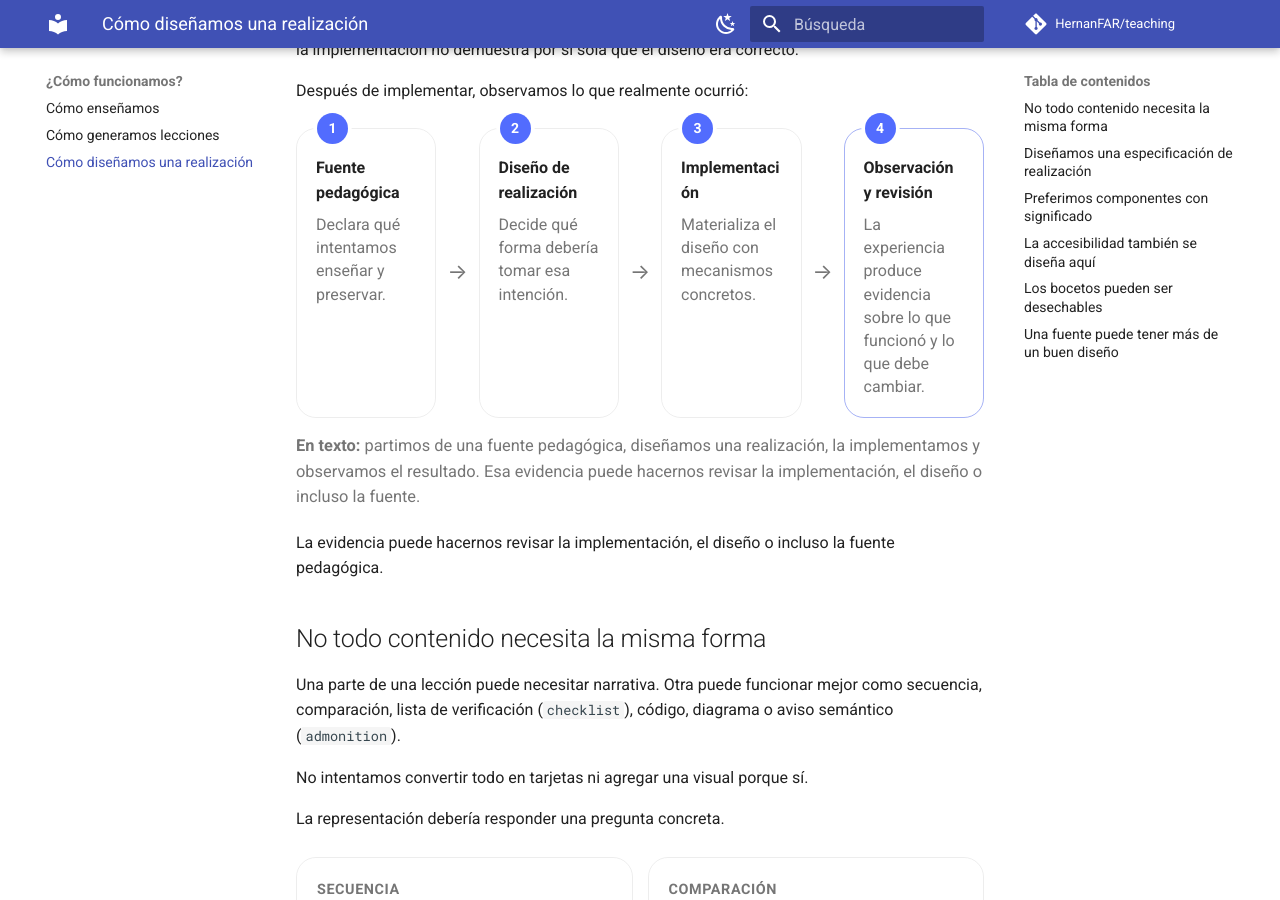
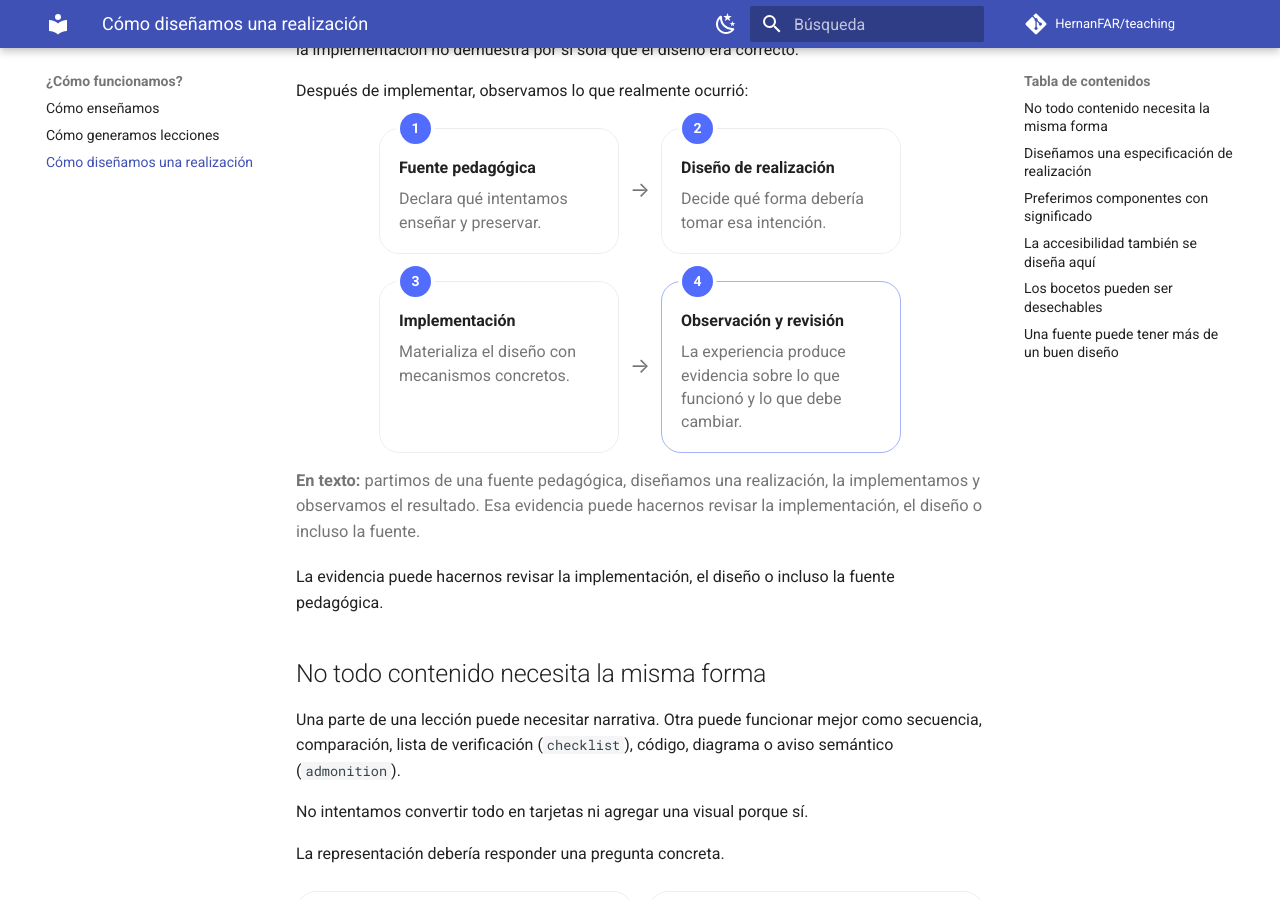
Before and after one commit to HernanFAR/teaching, an MkDocs documentation site: the page built from docs/about/realization-design.md, in a window 1280 px wide and 900 px high, scrolled down 561 px. Built offline with MkDocs 1.6.1 and Material for MkDocs 9.7.7, drawn with Linux system fonts in a browser that asks for light colours; comment, search, counter and statistics services are not loaded.

Commit message:
docs: balance realization pipeline as 2 plus 2

```diff
--- a/docs/about/realization-design.md
+++ b/docs/about/realization-design.md
@@ -30,7 +30,9 @@ La fuente no decide cada detalle visual. El diseño no debería inventar signifi
 
 Después de implementar, observamos lo que realmente ocurrió:
 
-<div class="teaching-flow">
+<div class="teaching-flow teaching-flow--multiline">
+
+<div class="teaching-flow__row">
 
 <div class="teaching-flow__step teaching-flow__step--numbered">
 <span class="teaching-flow__marker">1</span>
@@ -46,7 +48,9 @@ Después de implementar, observamos lo que realmente ocurrió:
 <span>Decide qué forma debería tomar esa intención.</span>
 </div>
 
-<div class="teaching-flow__arrow" aria-hidden="true">→</div>
+</div>
+
+<div class="teaching-flow__row">
 
 <div class="teaching-flow__step teaching-flow__step--numbered">
 <span class="teaching-flow__marker">3</span>
@@ -60,6 +64,8 @@ Después de implementar, observamos lo que realmente ocurrió:
 <span class="teaching-flow__marker">4</span>
 <strong>Observación y revisión</strong>
 <span>La experiencia produce evidencia sobre lo que funcionó y lo que debe cambiar.</span>
+</div>
+
 </div>
 
 </div>
```
